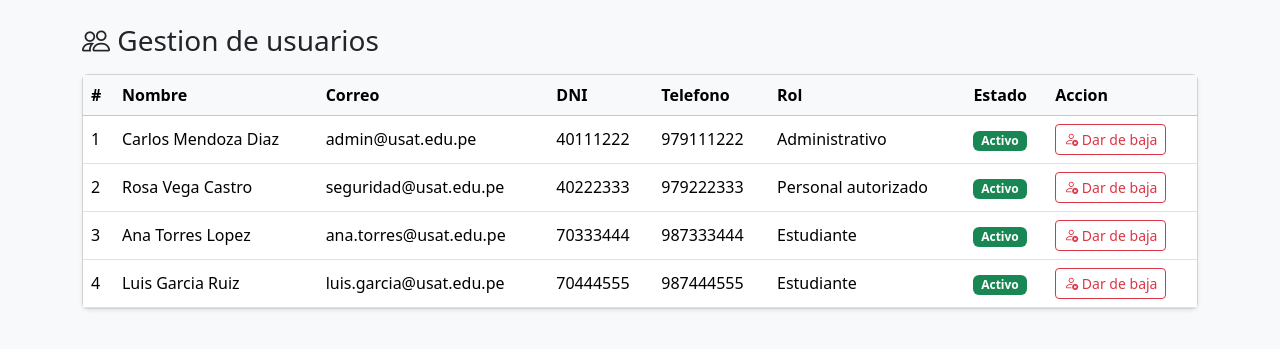
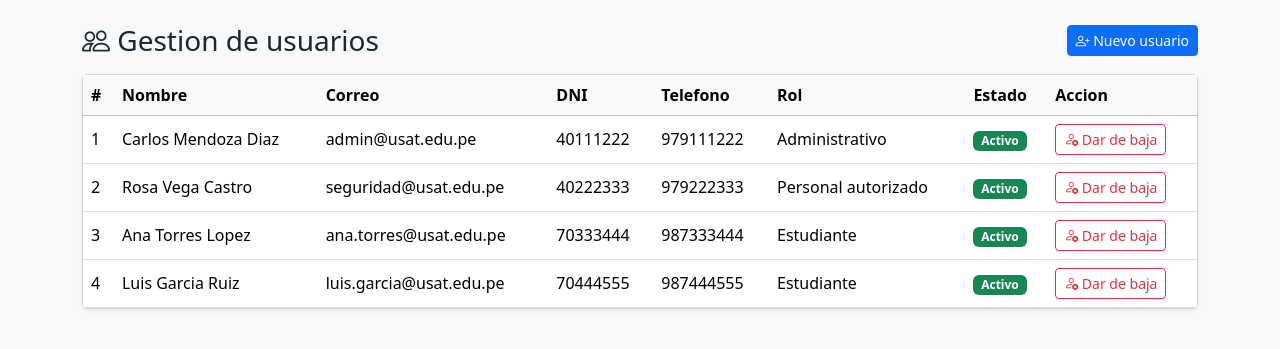
Before and after one commit to jomaguevco/alertau_web_moviles, a Flask app: page /usuarios in a window 1280 px wide. Shown: the part 56-405 px from the top of the page. Run offline with Flask 3, Linux system fonts and the light colour scheme; a user stored in the database is signed in; data comes from the database, SQL or seed files in the repository; some libraries are stand-ins or nearby versions.

Commit message:
Auditoria profunda: cierre de fugas (JWT, alta usuario web, eventos push, postman)
- CRITICO: JWT ahora protege la API (before_request en blueprint ws_api;
  publicos: login/registro/recuperar/cambiar/listarTipos). Antes la API estaba abierta.
- Notificacion de cambio de estado nombra el estado (cubre 'Cerrado' etc. como
  eventos distintos, req #9). Token JWT ahora dura 12h.
- Alta de usuario desde el panel web (req #6) + formulario en usuarios.
- Postman: auth bearer a nivel de coleccion + endpoint cambiarContraseniaConCodigo y subir foto.

Co-Authored-By: Claude Opus 4.8 (1M context) <noreply@anthropic.com>

```diff
--- a/routes/api.py
+++ b/routes/api.py
@@ -26,11 +26,43 @@ from models.calificacion import Calificacion
 from models.mensaje import Mensaje
 from models.evidencia import Evidencia
 from tools.security import verificar_password
-from tools.jwt_utils import generar_token
+from tools.jwt_utils import generar_token, verificar_token
 from tools.email_util import enviar_correo
 from tools.notificar import notificar_usuario
 
 ws_api = Blueprint('ws_api', __name__)
+
+# Endpoints PUBLICOS (no requieren token, porque ocurren antes de iniciar sesion).
+_ENDPOINTS_PUBLICOS = {
+    'auth_usuario', 'listar_tipos_usuario', 'registrar_usuario',
+    'recuperar_contrasenia', 'cambiar_contrasenia_con_codigo',
+}
+
+
+@ws_api.before_request
+def _proteger_con_jwt():
+    """
+    Verifica el token JWT en TODAS las rutas de la API, salvo las publicas.
+    Asi la API movil queda realmente protegida (req. 5.4). El token lo envia
+    la app en la cabecera 'Authorization: Bearer <token>'.
+    """
+    # El nombre del endpoint viene como 'ws_api.<funcion>'.
+    endpoint = (request.endpoint or '').split('.')[-1]
+    if endpoint in _ENDPOINTS_PUBLICOS:
+        return  # ruta publica, no se exige token
+
+    cabecera = request.headers.get('Authorization', '')
+    partes = cabecera.split('Bearer ')
+    token = partes[1].strip() if len(partes) > 1 else None
+    if not token:
+        return jsonify({'data': None, 'message': 'Token requerido', 'status': 0}), 401
+
+    payload = verificar_token(token)
+    if not payload:
+        return jsonify({'data': None, 'message': 'Token invalido o expirado', 'status': 0}), 401
+
+    # Guardar el usuario autenticado por si la ruta lo necesita.
+    request.usuario_id = payload.get('usuario_id')
 
 usuario = Usuario()
 incidencia = Incidencia()
@@ -96,8 +128,8 @@ def auth_usuario():
         'imagen': fila['imagen'],
     }
 
-    # Generar el token JWT (vive 1 hora) con el id del usuario.
-    token = generar_token({'usuario_id': fila['usuario_id']}, 60 * 60)
+    # Generar el token JWT (vive 12 horas) con el id del usuario.
+    token = generar_token({'usuario_id': fila['usuario_id']}, 60 * 60 * 12)
 
     return jsonify({
         'data': usuario_data,
--- a/routes/usuarios.py
+++ b/routes/usuarios.py
@@ -6,18 +6,43 @@
 # ============================================================
 from flask import Blueprint, render_template, request, redirect, url_for, session, flash
 from models.usuario import Usuario
+from models.catalogo import Catalogo
 from tools.auth_required import login_requerido
 
 ws_usuarios = Blueprint('ws_usuarios', __name__)
 
 usuario = Usuario()
+catalogo = Catalogo()
 
 
 @ws_usuarios.route('/usuarios')
 @login_requerido
 def lista():
-    """Lista todos los usuarios del sistema."""
-    return render_template('usuarios/lista.html', usuarios=usuario.listar())
+    """Lista todos los usuarios del sistema y permite dar de alta uno nuevo."""
+    return render_template('usuarios/lista.html',
+                           usuarios=usuario.listar(),
+                           tipos=catalogo.tipos_usuario())
+
+
+@ws_usuarios.route('/usuarios/nuevo', methods=['POST'])
+@login_requerido
+def nuevo():
+    """Alta de un usuario desde el panel web (req. #6)."""
+    f = request.form
+    if not all([f.get('nombres'), f.get('apellidos'), f.get('correo'),
+                f.get('dni'), f.get('tipo_usuario'), f.get('contrasenia')]):
+        flash('Completa todos los campos obligatorios.', 'danger')
+        return redirect(url_for('ws_usuarios.lista'))
+
+    exitoso, resultado = usuario.registrar(
+        f.get('nombres'), f.get('apellidos'), f.get('correo'), f.get('dni'),
+        f.get('telefono'), f.get('tipo_usuario'), f.get('contrasenia')
+    )
+    if exitoso:
+        flash('Usuario creado correctamente.', 'success')
+    else:
+        flash('No se pudo crear: ' + str(resultado), 'danger')
+    return redirect(url_for('ws_usuarios.lista'))
 
 
 @ws_usuarios.route('/usuarios/<int:id_usuario>/estado', methods=['POST'])
--- a/templates/usuarios/lista.html
+++ b/templates/usuarios/lista.html
@@ -10,7 +10,35 @@
 {% block titulo %}AlertaU - Usuarios{% endblock %}
 
 {% block contenido %}
-<h3 class="mb-3"><i class="bi bi-people"></i> Gestion de usuarios</h3>
+<div class="d-flex justify-content-between align-items-center mb-3">
+  <h3 class="mb-0"><i class="bi bi-people"></i> Gestion de usuarios</h3>
+  <button class="btn btn-primary btn-sm" type="button" data-bs-toggle="collapse" data-bs-target="#formNuevo">
+    <i class="bi bi-person-plus"></i> Nuevo usuario
+  </button>
+</div>
+
+<!-- Formulario de alta de usuario (req. #6) -->
+<div class="collapse mb-3" id="formNuevo">
+  <div class="card card-body shadow-sm">
+    <form method="POST" action="{{ url_for('ws_usuarios.nuevo') }}">
+      <div class="row g-2">
+        <div class="col-md-4"><input name="nombres" class="form-control form-control-sm" placeholder="Nombres" required></div>
+        <div class="col-md-4"><input name="apellidos" class="form-control form-control-sm" placeholder="Apellidos" required></div>
+        <div class="col-md-4"><input name="correo" type="email" class="form-control form-control-sm" placeholder="Correo institucional" required></div>
+        <div class="col-md-3"><input name="dni" class="form-control form-control-sm" placeholder="DNI" required></div>
+        <div class="col-md-3"><input name="telefono" class="form-control form-control-sm" placeholder="Telefono"></div>
+        <div class="col-md-3">
+          <select name="tipo_usuario" class="form-select form-select-sm" required>
+            <option value="">-- Rol --</option>
+            {% for t in tipos %}<option value="{{ t.id }}">{{ t.nombre }}</option>{% endfor %}
+          </select>
+        </div>
+        <div class="col-md-3"><input name="contrasenia" type="password" class="form-control form-control-sm" placeholder="Contrasena" required></div>
+      </div>
+      <button class="btn btn-success btn-sm mt-2"><i class="bi bi-check2"></i> Crear usuario</button>
+    </form>
+  </div>
+</div>
 
 <div class="card shadow-sm">
   <div class="table-responsive">
```
Also changed, not shown: docs/AlertaU.postman_collection.json (+25 -0 lines), routes/incidencias.py (+5 -2 lines).
